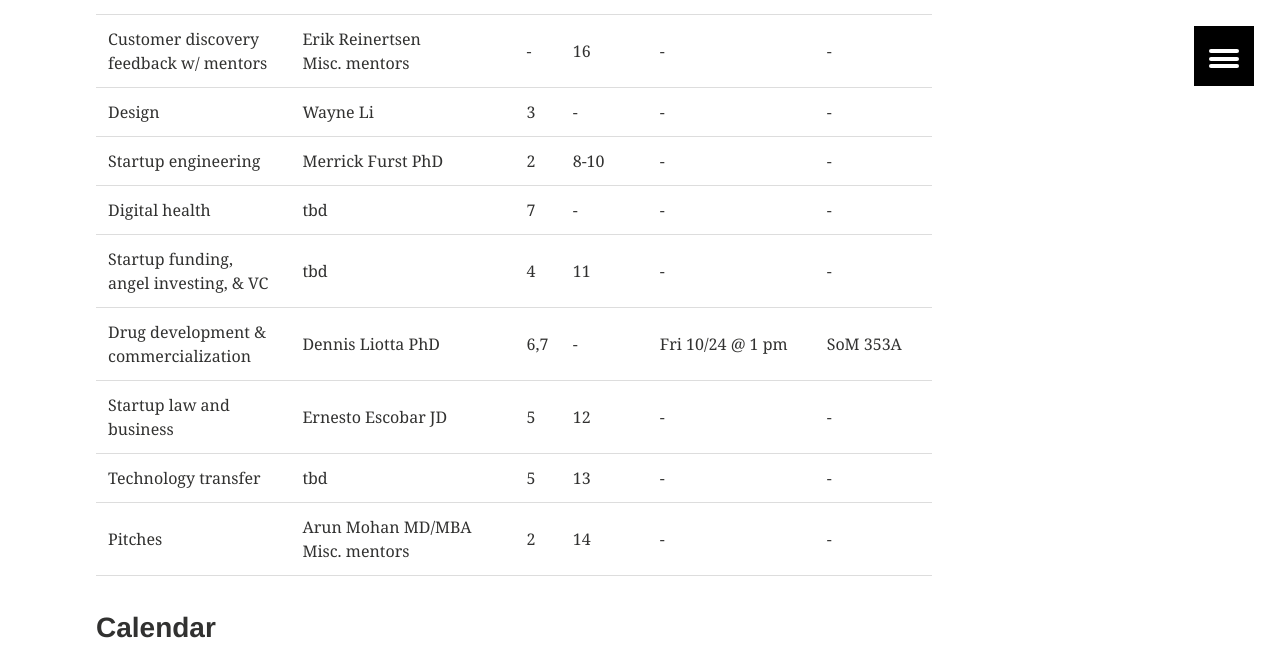
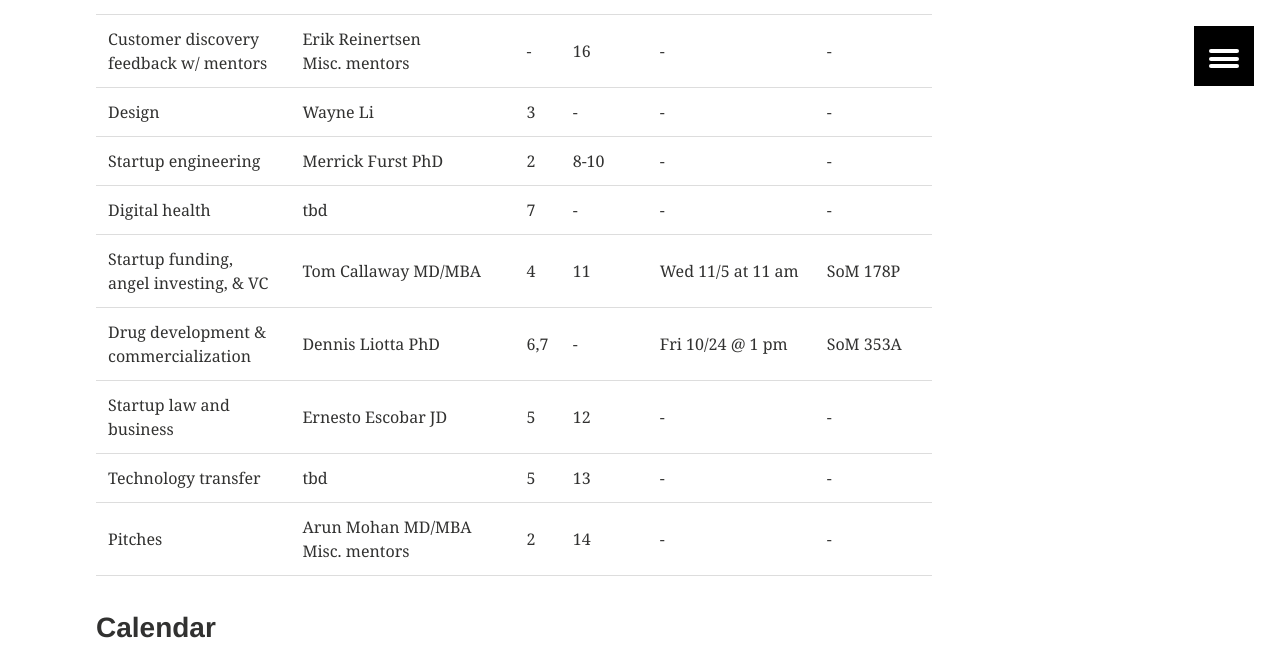
Before and after one commit to erikr/erikr.github.io, a Jekyll site: the page built from iemed.md, in a window 1280 px wide and 900 px high, scrolled down 2768 px, cut to the strip 0-672 px from the top of the window. Built offline with Jekyll 4.4.1, drawn with Linux system fonts in a browser that asks for light colours; nearby versions of some CDN libraries.

Commit message:
added session with vc to iemed

```diff
--- a/iemed.md
+++ b/iemed.md
@@ -56,7 +56,7 @@ Customer discovery feedback w/ mentors	 | Erik Reinertsen<br>Misc. mentors | -
 Design 													 | Wayne Li					 | 3 	| - 			| - | -
 Startup engineering							 | Merrick Furst PhD | 2 	| 8-10		| - | -
 Digital health									 | tbd | 7  | -			| - | -
-Startup funding, angel investing, & VC | tbd | 4 | 11 	 	| - | -
+Startup funding, angel investing, & VC | Tom Callaway MD/MBA | 4 | 11 | Wed 11/5 at 11 am | SoM 178P
 Drug development & commercialization	 | Dennis Liotta PhD | 6,7 | -	| Fri 10/24 @ 1 pm | SoM 353A
 Startup law and business				 | Ernesto Escobar JD | 5 | 12			| - | -
 Technology transfer							 | tbd | 5 	| 13			| - | -
```
